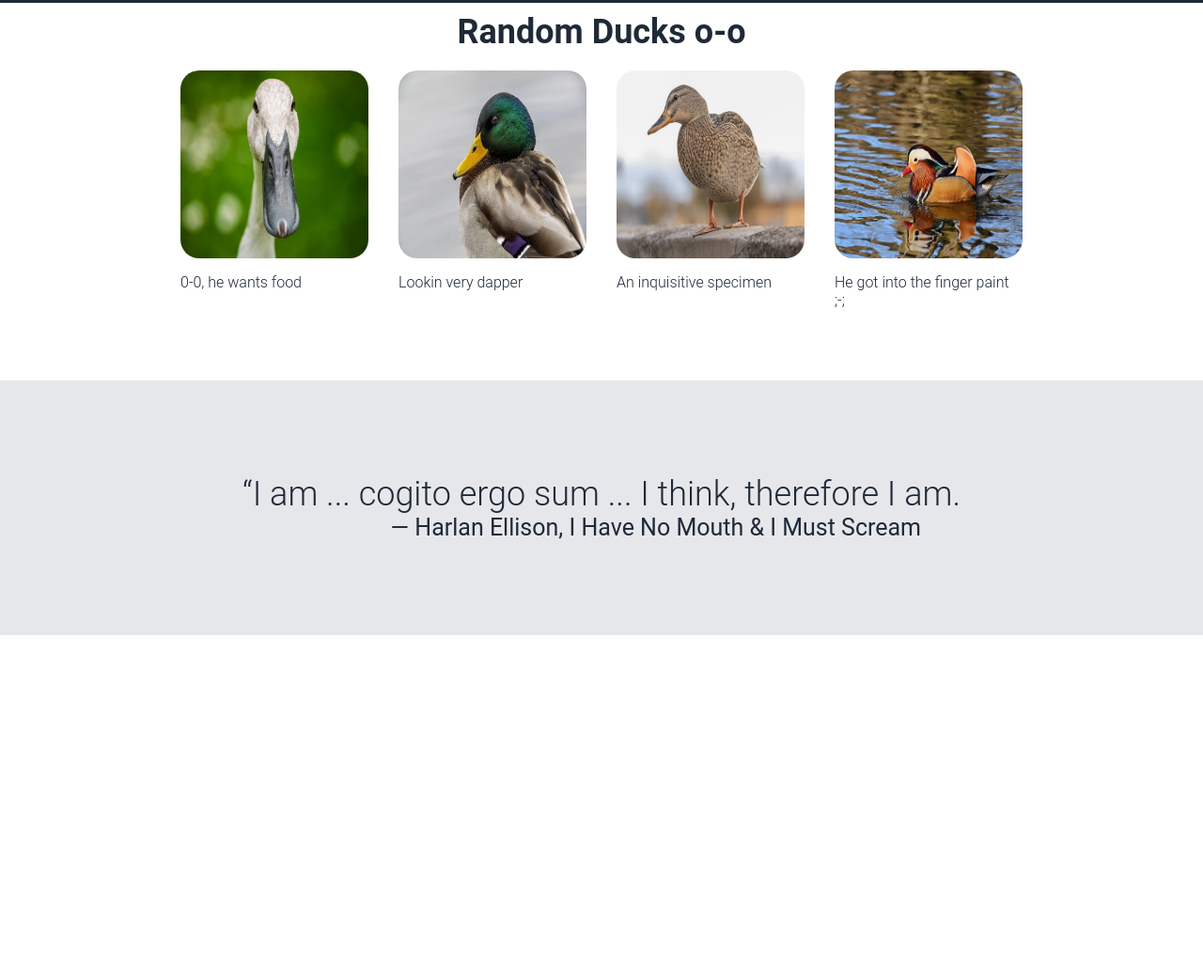
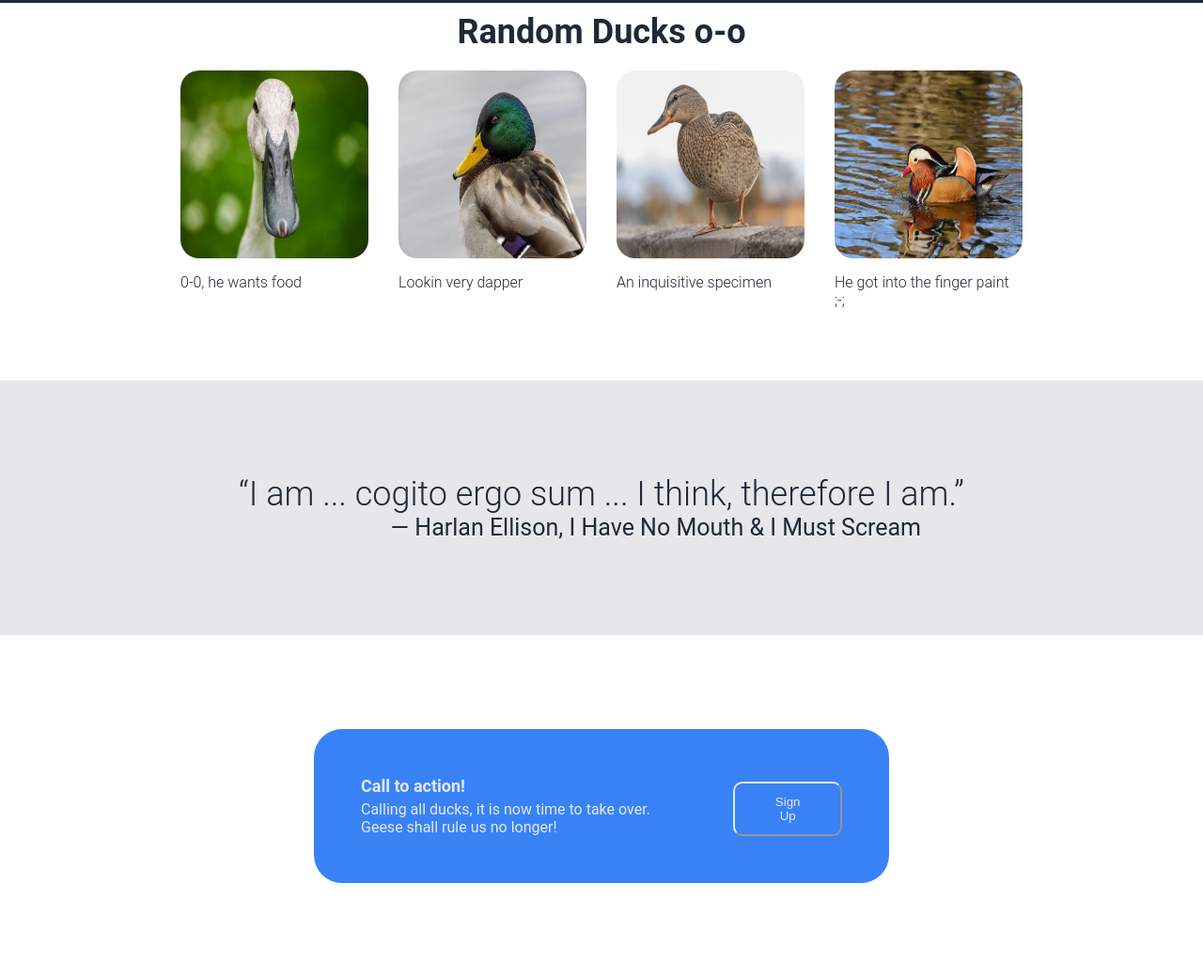
Before and after one commit to Dementedduck/Website-Landing-Page, a plain HTML site: page index.html in a window 1280 px wide. Shown: the part 454-1494 px from the top of the page at 94% size. Before the commit the page ends 1130 px from the top, so only its background shows below. Drawn offline with Linux system fonts and the light colour scheme.

Commit message:
Add call to action Add quotation to quote Mess with button

```diff
--- a/index.html
+++ b/index.html
@@ -55,11 +55,23 @@
 
     <div class="quote">
       <div class="inspiration">
-        “I am ... cogito ergo sum ... I think, therefore I am.
+        “I am ... cogito ergo sum ... I think, therefore I am.”
       </div>
       <div class="harlan">
         ― Harlan Ellison, I Have No Mouth & I Must Scream
       </div>
     </div>
+
+    <div class="cta">
+      <div class="containback">
+        <div class="callcontain">
+          <div class="calltop">Call to action!</div>
+          <div class="callmid">
+            Calling all ducks, it is now time to take over. Geese shall rule us
+            no longer! <button class="buttoncall">Sign Up</button>
+          </div>
+        </div>
+      </div>
+    </div>
   </body>
 </html>
--- a/styles.css
+++ b/styles.css
@@ -53,6 +53,7 @@ body {
   padding: 100px;
   justify-content: center;
 }
+
 
 .button {
   background-color: #3882f6;
@@ -150,3 +151,47 @@ body {
   justify-content: flex-end;
   margin-right: 200px;
 }
+
+.cta {
+  display: flex;
+  justify-content: center;
+  padding: 100px;
+  flex-basis: 100%;
+
+}
+
+.callcontain {
+  display: flex;
+  flex-direction: column;
+}
+
+
+.containback {
+  background-color: #3882f6;
+  padding: 50px;
+  width: 40vw;
+  border-radius: 30px;
+}
+
+.callmid {
+  display: flex;
+  gap: 50px;
+  color: #e5e7eb;
+}
+
+.calltop {
+  color: #e5e7eb;
+  font-size: large;
+  font-weight: bolder;
+  padding-bottom: 5px;
+}
+
+.buttoncall {
+  padding-left: 40px;
+  padding-right: 40px;
+  color: #e5e7eb;
+  background-color: #3882f6;
+  border-color: #e5e7eb;
+  margin-top: -4%;
+  border-radius: 10px;
+}
```
